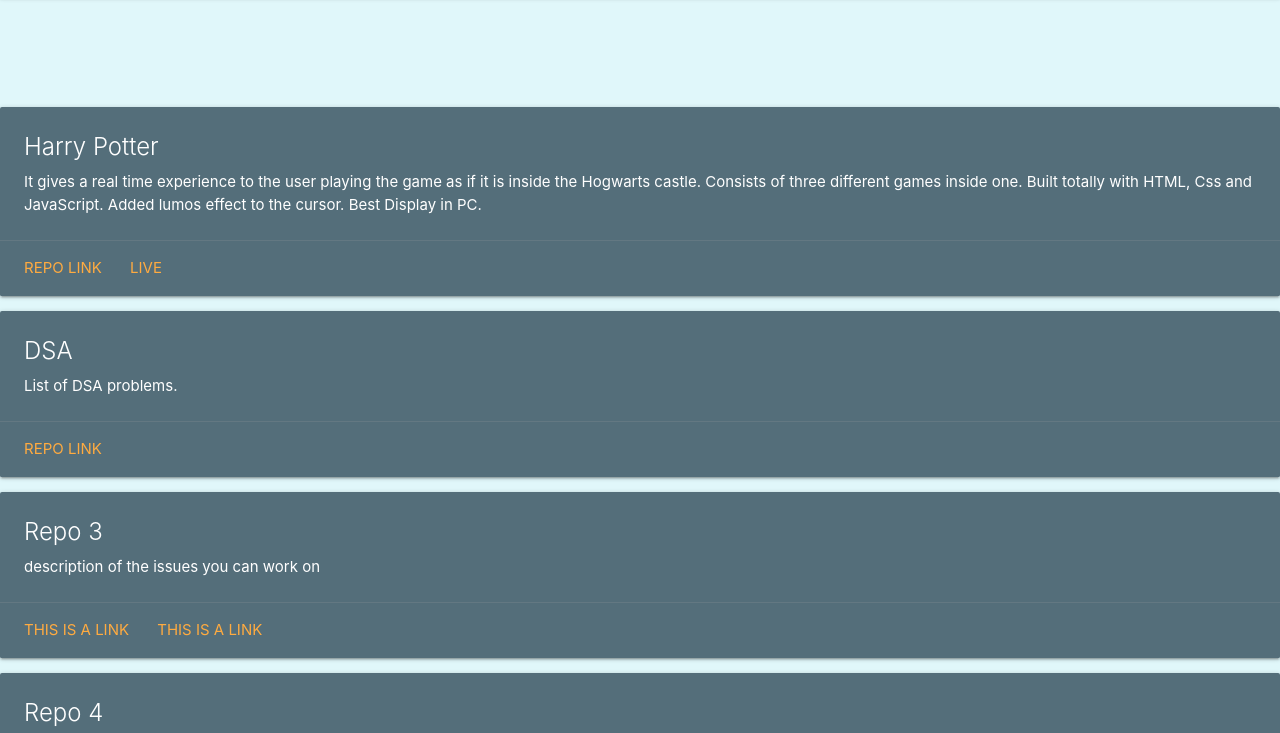
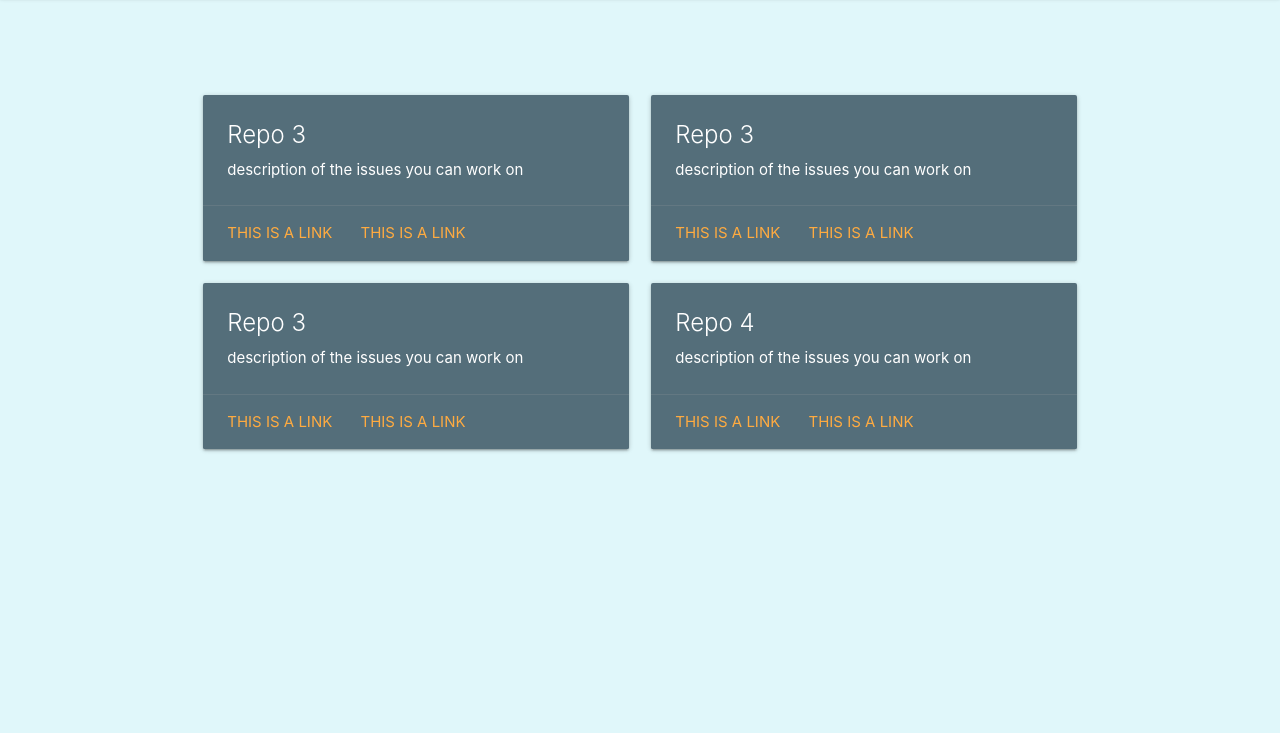
Before and after one commit to HacktoberfestSIT/List-of-repos, a plain HTML site: page pages/repo.html in a window 1280 px wide. Shown: the part 67-800 px from the top of the page. Drawn offline with nearby package versions, Linux system fonts and the light colour scheme.

Commit message:
repo update

```diff
--- a/pages/repo.html
+++ b/pages/repo.html
@@ -40,31 +40,32 @@
 <br>
 <table>
 <div class="row container">
-<tr>
+
   <div class="col s12 m6">
     <div class="card blue-grey darken-1">
       <div class="card-content white-text">
-            <span class="card-title">Harry Potter</span>
-            <p>It gives a real time experience to the user playing the game as if it is inside the Hogwarts castle. Consists of three different games inside one. Built totally with HTML, Css and JavaScript. Added lumos effect to the cursor. Best Display in PC.</p>
+        <span class="card-title">Repo 3</span>
+        <p>description of the issues you can work on</p>
       </div>
       <div class="card-action">
-            <a href="https://github.com/SayantaniDeb/Harry-Potter">Repo Link</a>
-            <a href="https://sayantanideb.github.io/Harry-Potter/">Live</a>
+        <a href="#">This is a link</a>
+        <a href="#">This is a link</a>
       </div>
     </div>
   </div>
   <div class="col s12 m6">
     <div class="card blue-grey darken-1">
       <div class="card-content white-text">
-            <span class="card-title">DSA</span>
-            <p>List of DSA problems.</p>
+        <span class="card-title">Repo 3</span>
+        <p>description of the issues you can work on</p>
       </div>
       <div class="card-action">
-            <a href="https://github.com/CodecademySIT/DSA">REPO Link</a>
-            <a href="#"></a>
+        <a href="#">This is a link</a>
+        <a href="#">This is a link</a>
       </div>
     </div>
   </div>
+
       <div class="col s12 m6">
         <div class="card blue-grey darken-1">
           <div class="card-content white-text">
@@ -91,15 +92,6 @@
       </div>
   </div>
 
-  <!-- Scaled in -->
-  <a id="scale-demo" href="#!" class="btn-floating btn-large scale-transition">
-    <i class="material-icons">add</i>
-  </a>
-
-  <!-- Scaled out -->
-  <a id="scale-demo" href="#!" class="btn-floating btn-large scale-transition scale-out">
-    <i class="material-icons">add</i>
-  </a>
 
 
 
```
Lines whose indentation alone changed are shown as unchanged.
